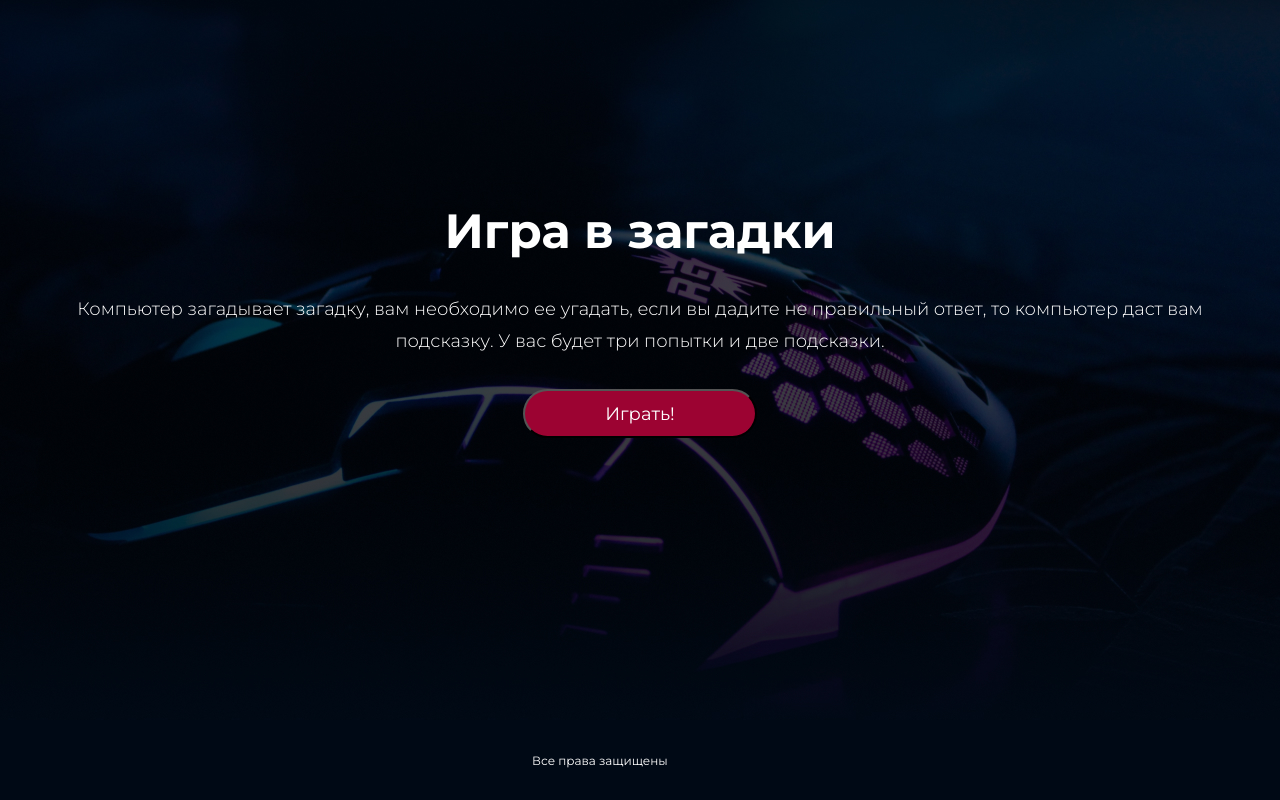
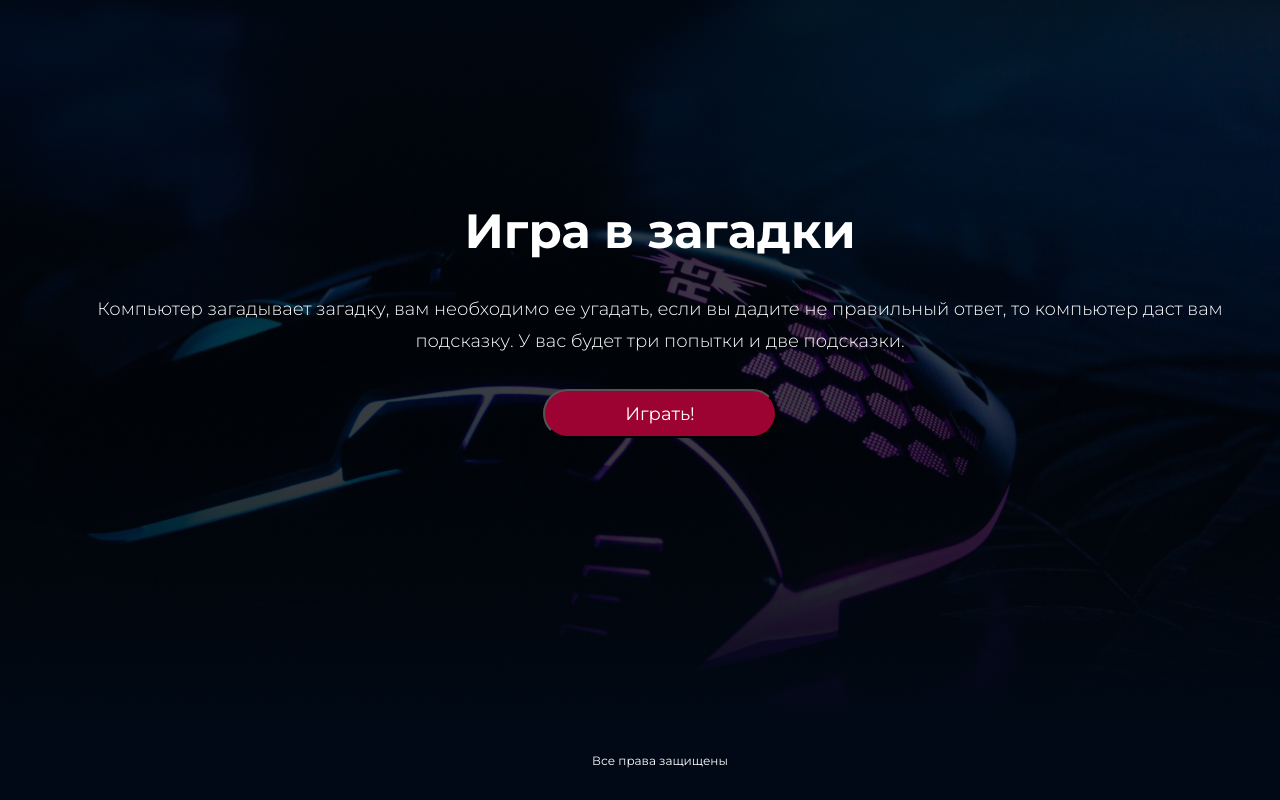
Before and after one commit to DimitrusB/2-nd-course-hw, a plain HTML site: page index.html in a window 1280 px wide. Shown: the part 2772-3572 px from the top of the page. Drawn offline with nearby package versions, Linux system fonts and the light colour scheme; files that its build step writes are made by us from their sources.

Commit message:
fix width's

```diff
--- a/style.scss
+++ b/style.scss
@@ -158,7 +158,6 @@
         gap: 135px;
         flex-wrap: wrap;
         &_items{
-                max-width: 1200px;
                 display: flex;
                 flex-direction: row;
                 flex-wrap: wrap;
@@ -173,6 +172,7 @@
                 color: #FFFFFF;
         }
         &_text2{
+        max-width: 1200px;
         font-style: normal;
         font-weight: 300;
         font-size: 18px;
@@ -191,7 +191,6 @@
         flex-wrap: wrap;
         justify-content: center;
         &_text{
-                width: 256px;
                 font-style: normal;
                 font-weight: 400;
                 font-size: 12px;
```
